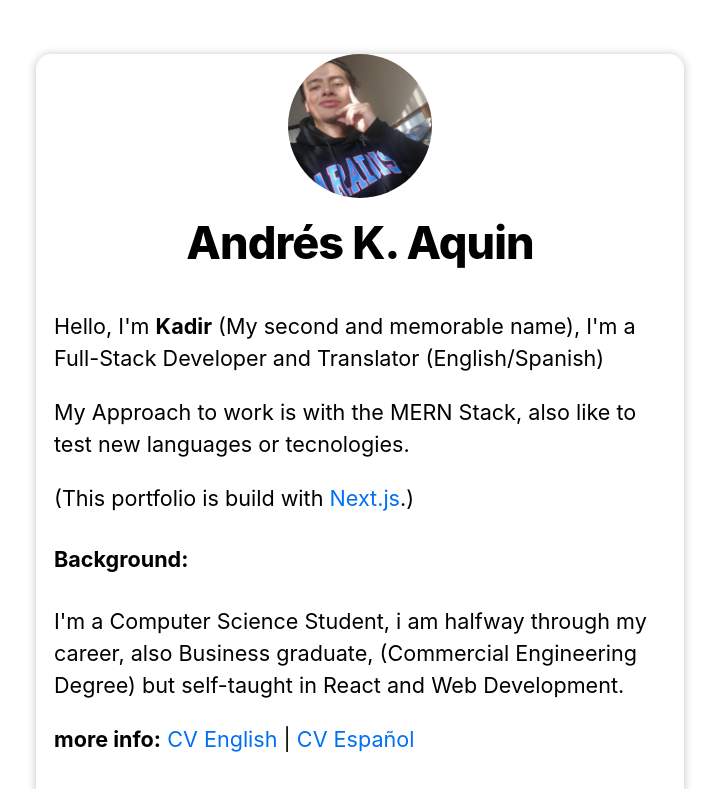
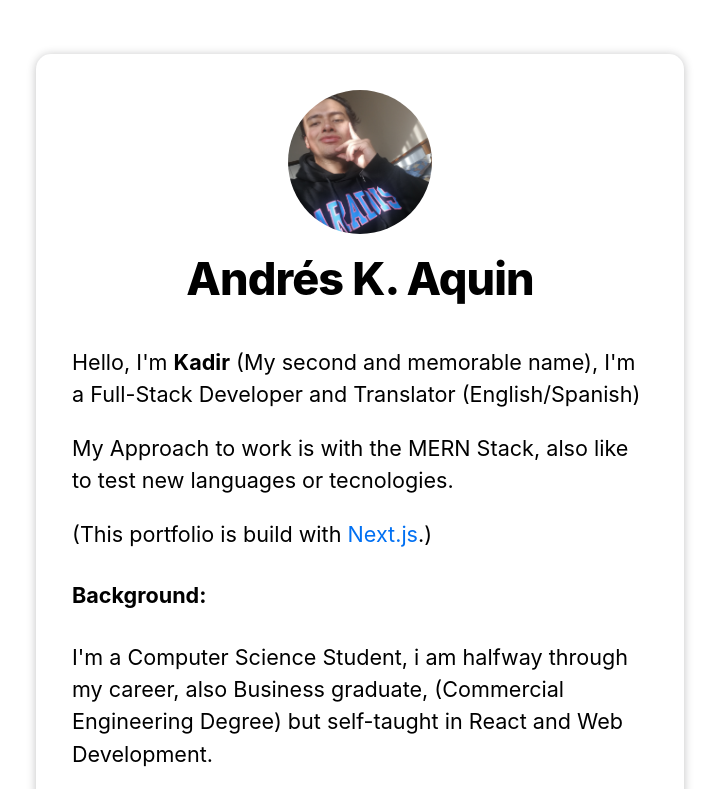
Before and after one commit to Andrus123/nextjs-blog, a Next.js app: page / in a window 1280 px wide. Shown: the top 789 px of the page, without its empty margins (280-999 px from the left). Built offline with nearby package versions, Linux system fonts and the light colour scheme.

Commit message:
Polishing

```diff
--- a/components/layout.module.css
+++ b/components/layout.module.css
@@ -1,6 +1,6 @@
 .container {
     max-width: 36rem;
-    padding: 0 1rem;
+    padding: 2rem 2rem;
     margin: 3rem auto 6rem;
     border-radius: 15px;
     border-color: rgba(223,225,229,0);
```
